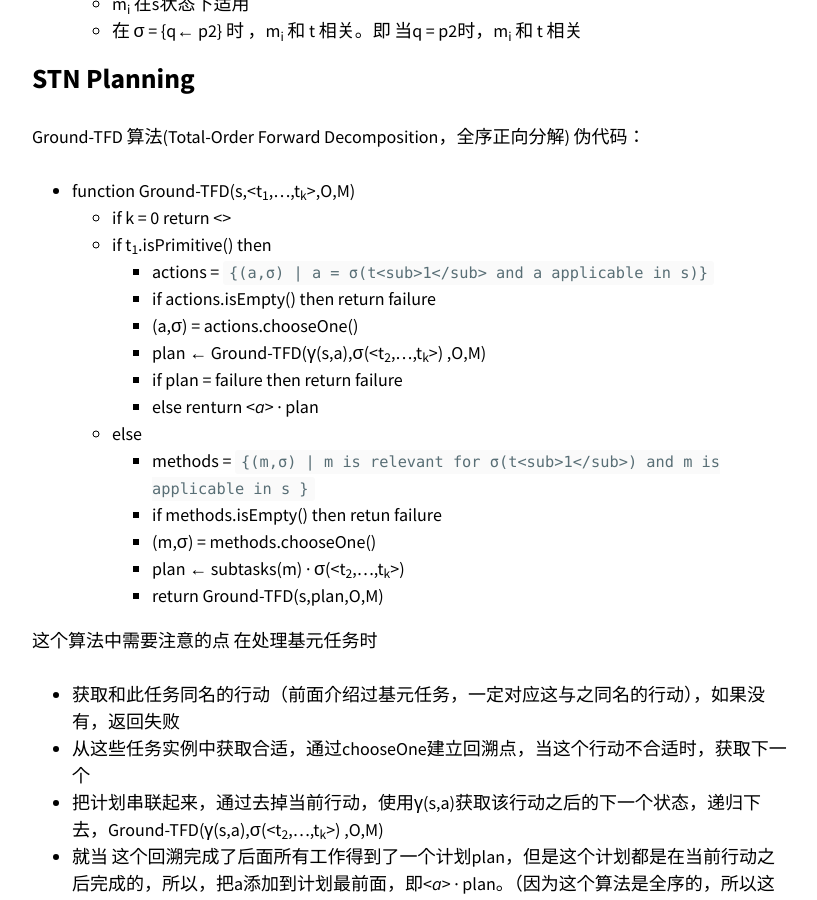
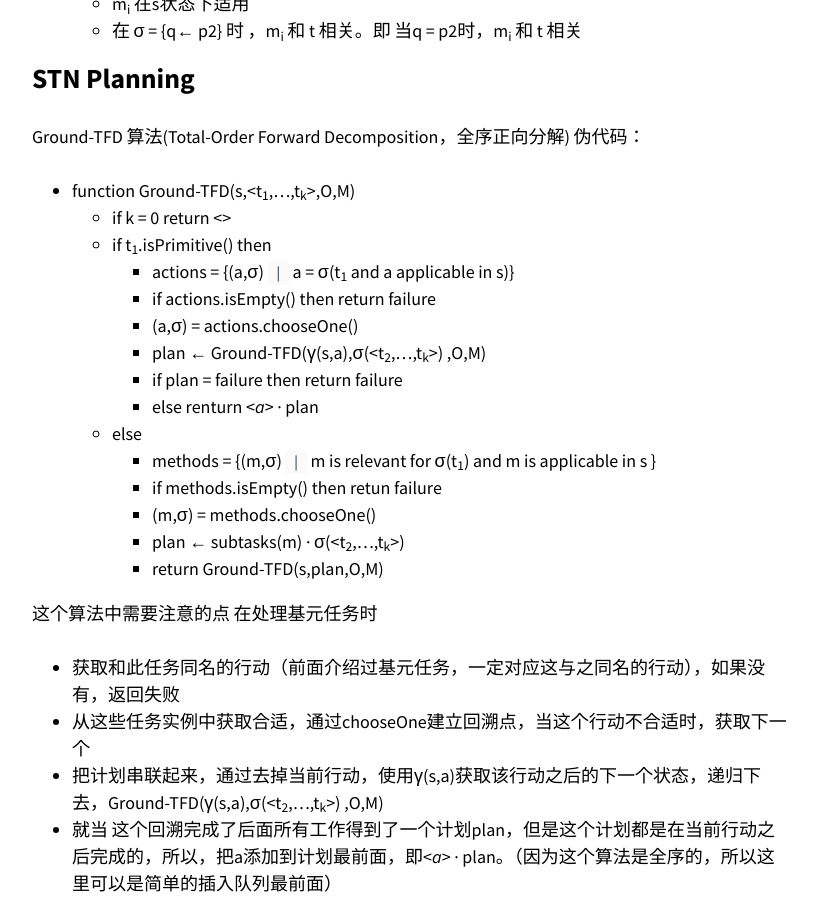
Before and after one commit to YimiCGH/YimiCGH.github.io, a Jekyll site: the page built from _posts/2019-11-13-AI-Plan-11-Task-Networks.md, in a window 1280 px wide and 900 px high, scrolled down 5912 px. Shown: the whole window, without its empty margins (343-1160 px from the left). Built offline with Jekyll 4.4.1, drawn with Linux system fonts in a browser that asks for light colours; nearby versions of some CDN libraries; comment, search, counter and statistics services are not loaded.

Commit message:
blog013小修改

```diff
--- a/_posts/2019-11-13-AI-Plan-11-Task-Networks.md
+++ b/_posts/2019-11-13-AI-Plan-11-Task-Networks.md
@@ -161,14 +161,14 @@ Ground-TFD 算法(Total-Order Forward Decomposition，全序正向分解)
 - function Ground-TFD(s,<t<sub>1</sub>,...,t<sub>k</sub>>,O,M)
   - if k = 0 return <>
   - if t<sub>1</sub>.isPrimitive() then
-    - actions = `{(a,σ) | a = σ(t<sub>1</sub> and a applicable in s)}`
+    - actions = {(a,σ) `|` a = σ(t<sub>1</sub> and a applicable in s)}
     - if actions.isEmpty() then return failure
     - (a,σ) = actions.chooseOne()
     - plan ←  Ground-TFD(γ(s,a),σ(<t<sub>2</sub>,...,t<sub>k</sub>>) ,O,M)
     - if plan = failure then return failure
     - else renturn <*a*> · plan
   - else
-    - methods = `{(m,σ) | m is relevant for σ(t<sub>1</sub>)  and m is applicable in s }`
+    - methods = {(m,σ) `|` m is relevant for σ(t<sub>1</sub>)  and m is applicable in s }
     - if methods.isEmpty() then retun failure
     - (m,σ) = methods.chooseOne()
     - plan ← subtasks(m) · σ(<t<sub>2</sub>,...,t<sub>k</sub>>)
```
Also changed, not shown: 1 other file.
